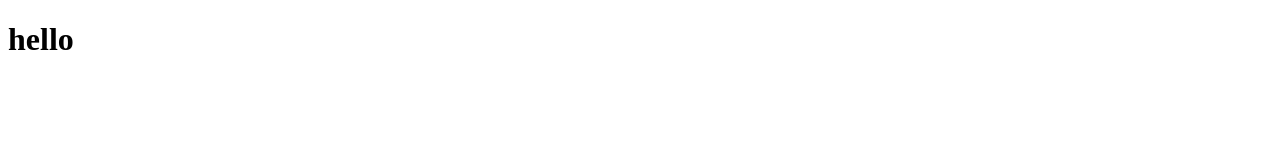
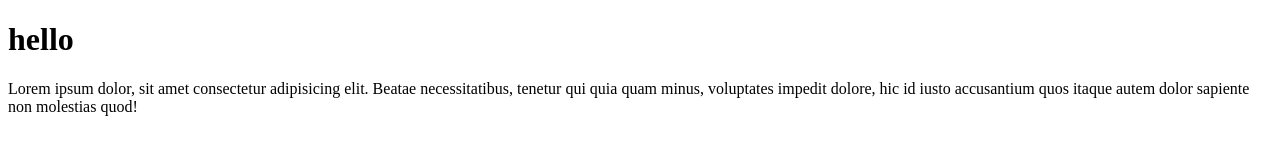
Before and after one commit to Sheeba99/elephant, a plain HTML site: page index.html in a window 1280 px wide. Drawn offline with Linux system fonts and the light colour scheme.

Commit message:
added paragraph

```diff
--- a/index.html
+++ b/index.html
@@ -8,5 +8,10 @@
 </head>
 <body>
     <h1>hello</h1>
+    <p>Lorem ipsum dolor, sit amet consectetur
+         adipisicing elit. Beatae necessitatibus,
+        tenetur qui quia quam minus, voluptates impedit dolore,
+        hic id iusto accusantium quos itaque autem dolor
+         sapiente non molestias quod!</p>
 </body>
 </html>
```
